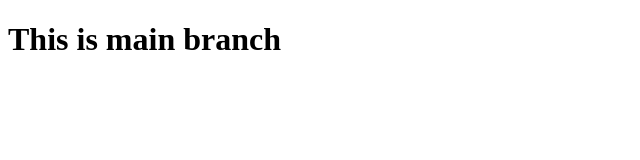
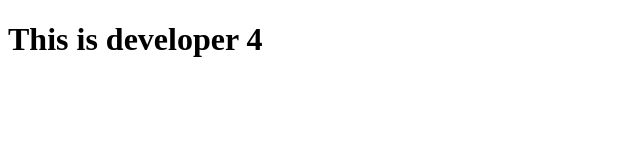
Before and after one commit to Nadia-Momo/Main_branch, a plain HTML site: page index.html in a window 1280 px wide. Shown: the whole page, without its empty margins (0-640 px from the left). Drawn offline with Linux system fonts and the light colour scheme.

Commit message:
developer 4 created

```diff
--- a/index.html
+++ b/index.html
@@ -6,6 +6,6 @@
     <title>Document</title>
 </head>
 <body>
-    <h1>This is main branch</h1>
+    <h1>This is developer 4</h1>
 </body>
 </html>
```
